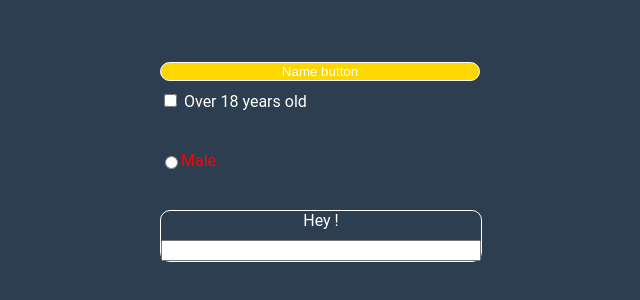
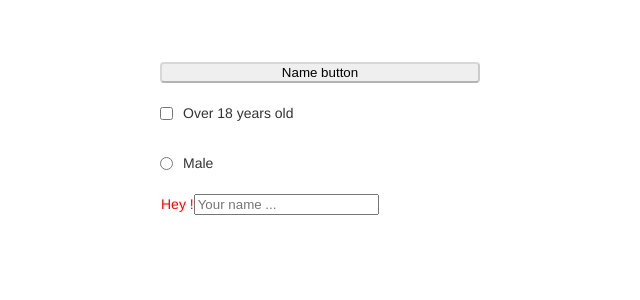
Before and after one commit to poS31d0n/components-vue-3, a Vue app: page / in a window 1280 px wide. Shown: the part 238-538 px from the top of the page, without its empty margins (320-960 px from the left). Built offline with nearby package versions, Linux system fonts and the light colour scheme.

Commit message:
fix components

```diff
--- a/src/app/App.scss
+++ b/src/app/App.scss
@@ -1,4 +1,4 @@
-div {
+.components {
   display: flex;
   flex-direction: column;
   width: 25%;
--- a/src/app/App.vue
+++ b/src/app/App.vue
@@ -1,5 +1,5 @@
 <template>
-  <div>
+  <div class="components">
     <Button
       :disabled="testButton.disabled"
       :tooltip="testButton.tooltip"
@@ -21,7 +21,7 @@
       v-model="inputElements"
       :disabled="testInput.disabled"
       :label="testInput.label"
-      :plaсeholder="testInput.plaсeholder"
+      :placeholder="testInput.placeholder"
       :type="testInput.type"
     />
   </div>
@@ -42,7 +42,7 @@ export default {
         disabled: false,
         title: "Name button",
         tooltip: "this is a button",
-        type: "primary",
+        type: "",
       },
 
       testCheckbox: {
@@ -58,7 +58,7 @@ export default {
       testInput: {
         disabled: false,
         label: "Hey !",
-        plaсeholder: "Your name ...",
+        placeholder: "Your name ...",
         type: "input",
       },
     };
@@ -76,6 +76,6 @@ export default {
 };
 </script>
 
-<style scoped>
+<style lang="scss" scoped>
 @import "./App.scss";
 </style>
--- a/src/components/Button/Button.scss
+++ b/src/components/Button/Button.scss
@@ -1,20 +1,54 @@
 .button {
+
+
+	border-color: rgba(0, 0, 0, 0.15) rgba(0, 0, 0, 0.15) rgba(0, 0, 0, 0.25);
+	border-radius: 4px;
+
 	width: 100%;
-	background: #FFFFFF;
-	color: #000000;
-	border: 1px solid white;
-	border-radius: 10px;
+
+	&:hover { background-color: rgb(227, 227, 227);}
+
+
 
 	&_primary {
-		background: #FFD700;
-		color: #FFFFFF;
+		color: #ffffff;
+		text-shadow: 0 -1px 0 rgba(0, 0, 0, 0.25);
+		background-color: #006dcc;
+		border-color: rgba(0, 0, 0, 0.1) rgba(0, 0, 0, 0.1) rgba(0, 0, 0, 0.25);
+		&:hover { background-color: rgb(0, 80, 228);}
 	}
-	&_scondary {
-		background: transparent;
-		color: #FFD700;
+
+	&_info {
+		color: #ffffff;
+    text-shadow: 0 -1px 0 rgba(0, 0, 0, 0.25);
+    background-color: #49afcd;
+    border-color: rgba(0, 0, 0, 0.1) rgba(0, 0, 0, 0.1) rgba(0, 0, 0, 0.25);
+		&:hover { background-color: rgb(1, 161, 215);}
 	}
+
+	&_warning {
+		color: #ffffff;
+    text-shadow: 0 -1px 0 rgba(0, 0, 0, 0.25);
+    background-color: #faa732;
+		border-color: rgba(0, 0, 0, 0.1) rgba(0, 0, 0, 0.1) rgba(0, 0, 0, 0.25);
+		&:hover { background-color: rgb(245, 160, 1);}
+	}
+
+	&_success {
+		color: #ffffff;
+    text-shadow: 0 -1px 0 rgba(0, 0, 0, 0.25);
+    background-color: #5bb75b;
+		border-color: rgba(0, 0, 0, 0.1) rgba(0, 0, 0, 0.1) rgba(0, 0, 0, 0.25);
+		&:hover { background-color: rgb(1, 162, 1);}
+	}
+
+
+
 	&_disabled {
-		background: grey;
-		color: #000000;
+		color: #ffffff;
+    text-shadow: 0 -1px 0 rgba(0, 0, 0, 0.25);
+    background-color: #363636;
+		border-color: rgba(0, 0, 0, 0.1) rgba(0, 0, 0, 0.1) rgba(0, 0, 0, 0.25);
+		&:hover {background-color: black;}
 	}
 }
--- a/src/components/Button/Button.vue
+++ b/src/components/Button/Button.vue
@@ -2,7 +2,7 @@
   <button
     :class="['button', `button_${type}`, { button_disabled: disabled }]"
     :disabled="disabled"
-    :tooltip="tooltip"
+    :title="tooltip"
     @click="clickB"
   >
     <slot></slot>
@@ -39,6 +39,6 @@ export default {
 };
 </script>
 
-<style scoped>
+<style lang="scss" scoped>
 @import "./Button.scss";
 </style>
--- a/src/components/Checkbox/Checkbox.scss
+++ b/src/components/Checkbox/Checkbox.scss
@@ -0,0 +1,18 @@
+.checkbox {
+  display: flex;
+  align-items: center;
+  flex-direction: initial;
+
+  height: 20%;
+  width: 100%;
+
+  gap: 10px;
+
+  &__input {
+    margin: 0;
+
+  }
+  &__label {
+
+  }
+}
--- a/src/components/Checkbox/Checkbox.vue
+++ b/src/components/Checkbox/Checkbox.vue
@@ -1,7 +1,8 @@
 <template>
-  <label>
-    <input type="checkbox" :value="value" @click="inputC" /> {{ label }}
-  </label>
+  <div class="checkbox">
+    <input class="checkbox__input" type="checkbox" :value="value" @click="inputC" />
+    <label class="checkbox__label"> {{ label }} </label>
+  </div>
 </template>
 
 <script>
@@ -27,6 +28,6 @@ export default {
 };
 </script>
 
-<style scoped>
+<style lang="scss" scoped>
 @import "./Checkbox.scss";
 </style>
--- a/src/components/Input/Input.scss
+++ b/src/components/Input/Input.scss
@@ -6,14 +6,16 @@
   border: 1px solid white;
   border-radius: 10px;
 
-  &.input__label {
-    color: red;
-  }
-  &.input__input{
-    color: blue;
-  }
   &_disabled {
     background: grey;
     color: black;
   }
+
+  &__label {
+    color: red;
+  }
+  &__input{
+    color: blue;
+  }
+
 }
--- a/src/components/Input/Input.vue
+++ b/src/components/Input/Input.vue
@@ -4,7 +4,7 @@
     <input
       :disabled="disabled"
       :type="type"
-      :plaсeholder="plaсeholder"
+      :placeholder="placeholder"
       :value="modelValue"
       class="input__input"
       @input="$emit('update:modelValue', $event.target.value)"
@@ -25,7 +25,7 @@ export default {
       default: "",
       type: String,
     },
-    plaсeholder: {
+    placeholder: {
       default: "",
       type: String,
     },
@@ -42,6 +42,6 @@ export default {
 };
 </script>
 
-<style scoped>
+<style lang="scss" scoped>
   @import "./Input.scss";
 </style>
--- a/src/components/Radio/Radio.scss
+++ b/src/components/Radio/Radio.scss
@@ -1,13 +1,17 @@
-label {
+.radio {
   display: flex;
+  align-items: center;
+  flex-direction: initial;
 
-  align-items: center;
+  height: 20%;
+  width: 100%;
 
-  width: 100%;
-  height: 100%;
-  color: red;
-  &input {
+  gap: 10px;
 
+  &__input {
+    margin: 0;
+  }
+  &__label {
 
   }
 }
--- a/src/components/Radio/Radio.vue
+++ b/src/components/Radio/Radio.vue
@@ -1,7 +1,9 @@
 <template>
-  <label>
-    <input type="radio" :value="value"> {{ label }}
-  </label>
+  <div class="radio">
+    <input class="radio__input" type="radio" name="radio" :value="value">
+    <label class="radio__label"> {{ label }} </label>
+  </div>
+
 </template>
 
 <script>
@@ -21,6 +23,6 @@
   };
 </script>
 
-<style scoped>
+<style lang="scss" scoped>
   @import "./Radio.scss";
 </style>
--- a/src/main.scss
+++ b/src/main.scss
@@ -2,13 +2,18 @@ html,
 body {
   margin: 0;
   padding: 0;
-  height: 100%;
-  width: 100%;
+  height: 100vh;
+  width: 100vw;
+
   overflow: hidden;
-  background: #2c3e50;
-  font-family: "Roboto", sans-serif;
-  color: white;
   box-sizing: border-box;
+
+  font-family: "Helvetica Neue", Helvetica, Arial, sans-serif;
+  font-size: 14px;
+  line-height: 20px;
+
+  color: #333333;
+  background-color: #ffffff;
 }
 #app {
   height: 100%;
```
